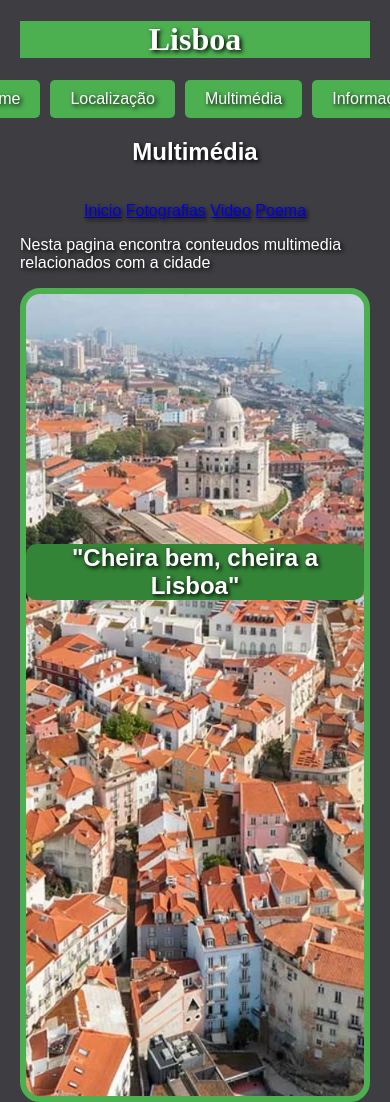
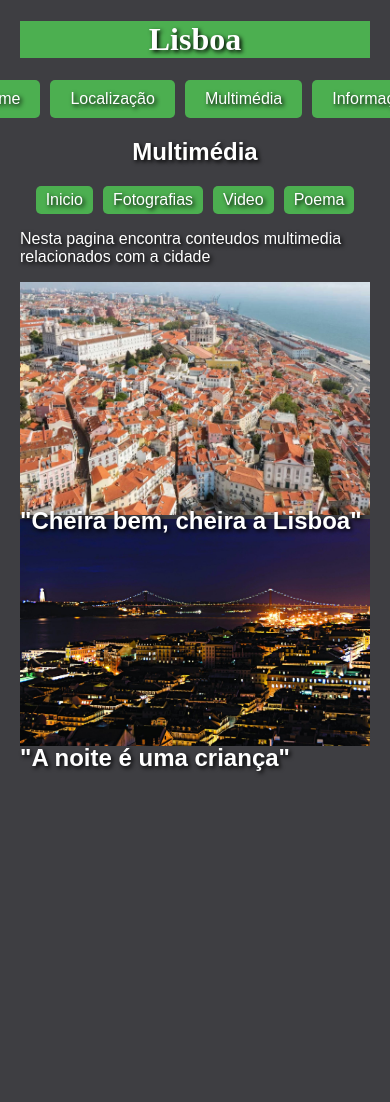
Before and after one commit to rodrigofilipe2006/rodrigofilipe2006.github.io, a plain HTML site: page lab3/multimedia.html in a window 390 px wide. Shown: the top 1102 px of the page. Drawn offline with Linux system fonts and the light colour scheme.

Commit message:
Fim do Multimedia

```diff
--- a/lab3/multimedia.html
+++ b/lab3/multimedia.html
@@ -20,17 +20,22 @@
         </nav>
     <h2>Multimédia</h2>
 
-    <p style="text-align: center;color: white;font-family: Arial, Helvetica, sans-serif;text-decoration: none;">
+    <nav id="mediaMenu" class="mediaMenu">
         <a href="#brutaFoto">Inicio</a>
         <a href="#fotografia">Fotografias</a>
         <a href="#video">Video</a>
         <a href="#poema">Poema</a>
-    </p>
+    </nav>
 
     <p>Nesta pagina encontra conteudos multimedia relacionados com a cidade</p>
 
     <section id="brutaFoto">
         <h1>"Cheira bem, cheira a Lisboa"</h1>
+        <img src="images/MegaLisboa.webp" alt="cheiraBem" width="100%">
+        <div id="fotoMobile">
+            <h1>"A noite é uma criança"</h1>
+            <img src="images/noite.jpg" alt="easterEgg" width="100%">
+        </div>
     </section>
 
     <section id="fotografia">
@@ -46,6 +51,7 @@
         <img src="images/mendigos.webp" alt="mendigos">
         <img src="images/paco.jpg" alt="tsunami">
         <img src="images/bairro.jpg" alt="BairroAlto">
+        <img src="images/festa na lisa.jpg" alt="Festa">
     </div>
     </section>
 
--- a/lab3/style.css
+++ b/lab3/style.css
@@ -40,7 +40,6 @@ nav a {
 
 }
 #menu a{
-
   padding: 10px 20px;
   background-color: #4CAF50;
   border-radius: 5px;
@@ -96,35 +95,55 @@ table {
             color: #4CAF50;
         }
 
+#mediaMenu {
+    justify-content: center;
+    display: flex;
+    gap: 10px;
+    color:white;
+}
+
+#mediaMenu a{
+    text-decoration: none;
+    padding: 5px 10px;
+    background-color: #4CAF50;
+    border-radius: 5px;
+
+}
+
+#mediaMenu a:hover {
+    background-color: #348438;
+}
+
 #brutaFoto {
-    height: 100vh;
-    text-align: center;
-    height: 95vh;
-    margin-top: auto;
-    background-image: url('images/MegaLisboa.webp');
-    border: 6px solid #4CAF50;
-    border-radius: 20px;
-    background-size: cover;
-    background-position: center;
+    position:relative;
+    height: 130vh;
+
 }
 
 #brutaFoto h1 {
+    position:absolute;
     color: white;
-    margin-top: 250px;
+    margin-top: 225px;
     border-radius: 10px;
-    background-color:#348438;
-    display: inline-flex;
+    display: flex;
+}
+
+#fotoMobile{
+    display:none;
 }
 
 .fotografias {
     display: flex;
+    align-items: center;
     flex-direction: row;
     flex-wrap: wrap;
     gap: 10px;
-    height: 100vh;
+    height: 110vh;
+    justify-content: center;
 }
 .fotografias img {
-    width: 150px;
+    width: 25%;
+    height: auto;
     border-radius: 20px;
 }
 #video {
@@ -157,4 +176,22 @@ table {
   #mapa {
     width: 100%;
   }
+
+  .fotografias{
+    flex-direction: column;
+    align-items: center;
+    height: auto;
+    gap: 10px;
+    margin-bottom: 30px;
+  }
+    .fotografias img {
+    width: 90vw;
+    max-width: 400px;
+    height: auto;
+    border-radius: 20px;
+    }
+
+    #fotoMobile{
+        display:block;
+    }
 }
```
Also changed, not shown: lab3/images/festa na lisa.jpg (added), lab3/images/noite.jpg (added).
